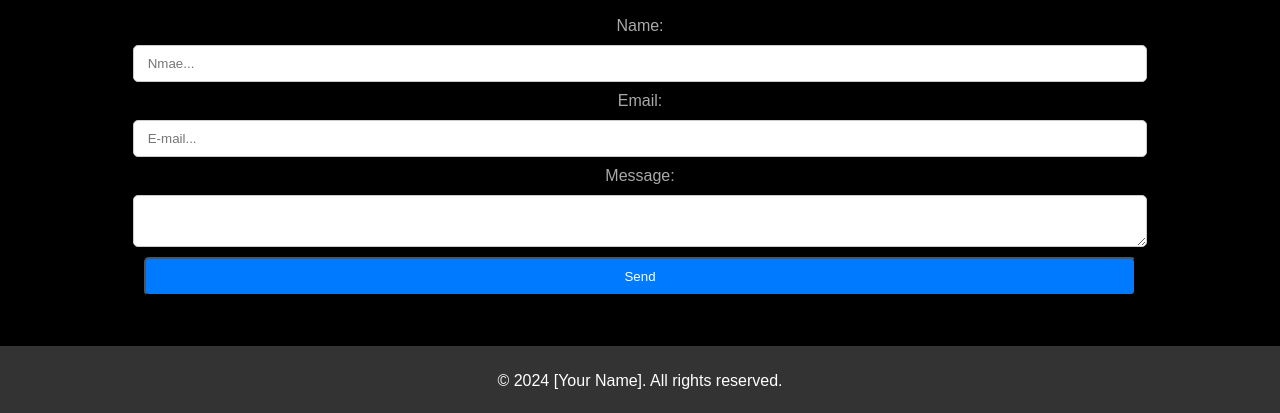
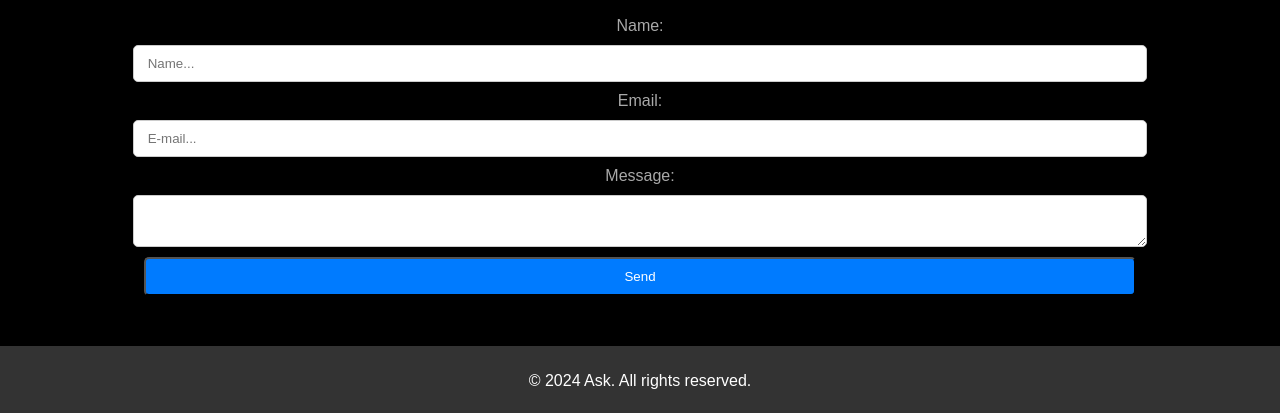
Before and after one commit to Ask1012/Ask_Projects, a plain HTML site: page index.html in a window 1280 px wide. Shown: the part 1796-2209 px from the top of the page. Drawn offline with Linux system fonts and the light colour scheme.

Commit message:
Update index.html

```diff
--- a/index.html
+++ b/index.html
@@ -187,7 +187,7 @@ In addition to my technical skills, I possess strong soft skills such as problem
         <form action="https://api.web3forms.com/submit" method="POST">
             <input type="hidden" name="access_key" value="a76c3563-8ffe-49c5-ad2e-8a221e18b963">
             <label for="name">Name:</label>
-            <input type="text" id="name" name="name" placeholder=" Nmae...";required>
+            <input type="text" id="name" name="name" placeholder=" Name...";required>
             <label for="email">Email:</label>
             <input type="email" id="email" name="email" placeholder=" E-mail..." required>
             <label for="message">Message:</label>
@@ -197,7 +197,7 @@ In addition to my technical skills, I possess strong soft skills such as problem
     </section>
 
     <footer>
-        <p>&copy; 2024 [Your Name]. All rights reserved.</p>
+        <p>&copy; 2024 Ask. All rights reserved.</p>
     </footer>
 
     <script>
```
